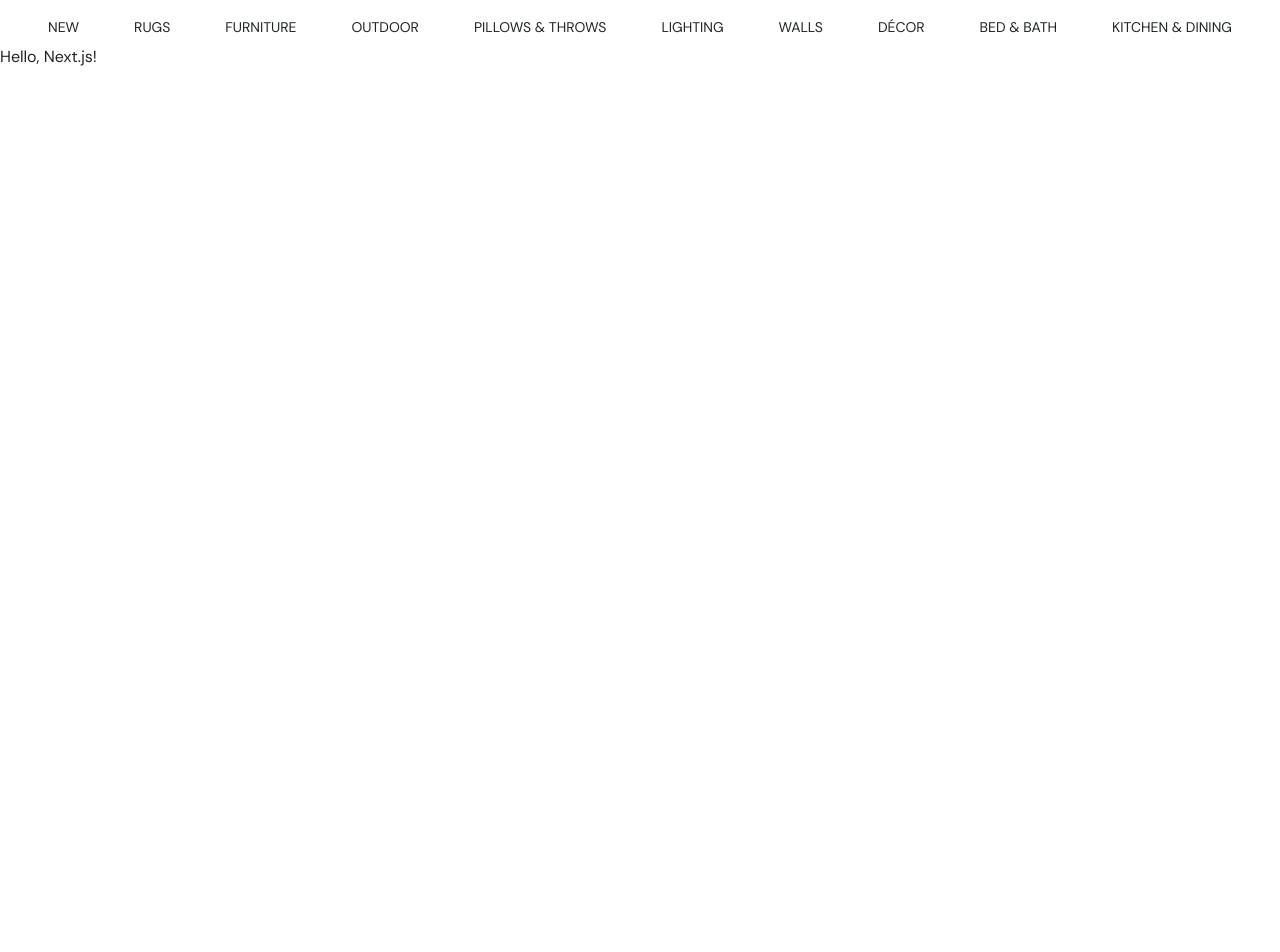
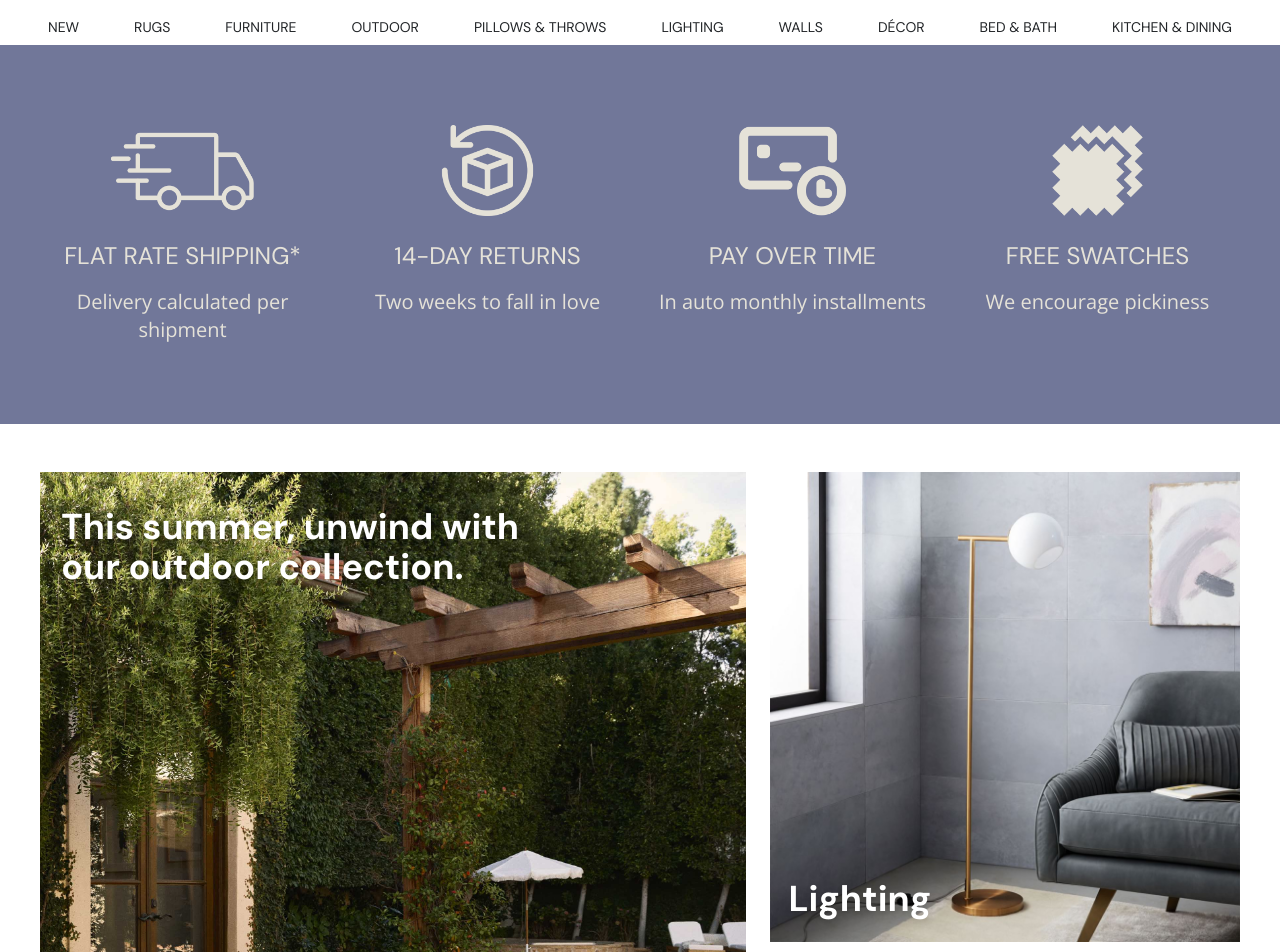
Before and after one commit to ArkadiuszIrlik/furniture-store, a Next.js app: page / in a window 1280 px wide. Shown: the part 80-1032 px from the top of the page. Before the commit the page ends 800 px from the top, so only its background shows below. Built offline with nearby package versions, Linux system fonts and the light colour scheme.

Commit message:
Add components to Home page

```diff
--- a/src/app/page.tsx
+++ b/src/app/page.tsx
@@ -1,3 +1,24 @@
+import {
+  HomeFeaturesSection,
+  HomePhotosSection,
+  InstagramCarousel,
+} from 'components';
+import { Footer } from 'containers';
+
 export default function Page() {
-    return <h1>Hello, Next.js!</h1>
-  }
+  return (
+    <div>
+      <HomeFeaturesSection />
+      <div className="mb-12 px-0 sm:px-10">
+        <HomePhotosSection />
+      </div>
+      <p className="mb-4 text-center text-3xl">
+        GET INSPIRED WITH #ELEVAFAMILY
+      </p>
+      <div className="mb-14">
+        <InstagramCarousel />
+      </div>
+      <Footer />
+    </div>
+  );
+}
```
